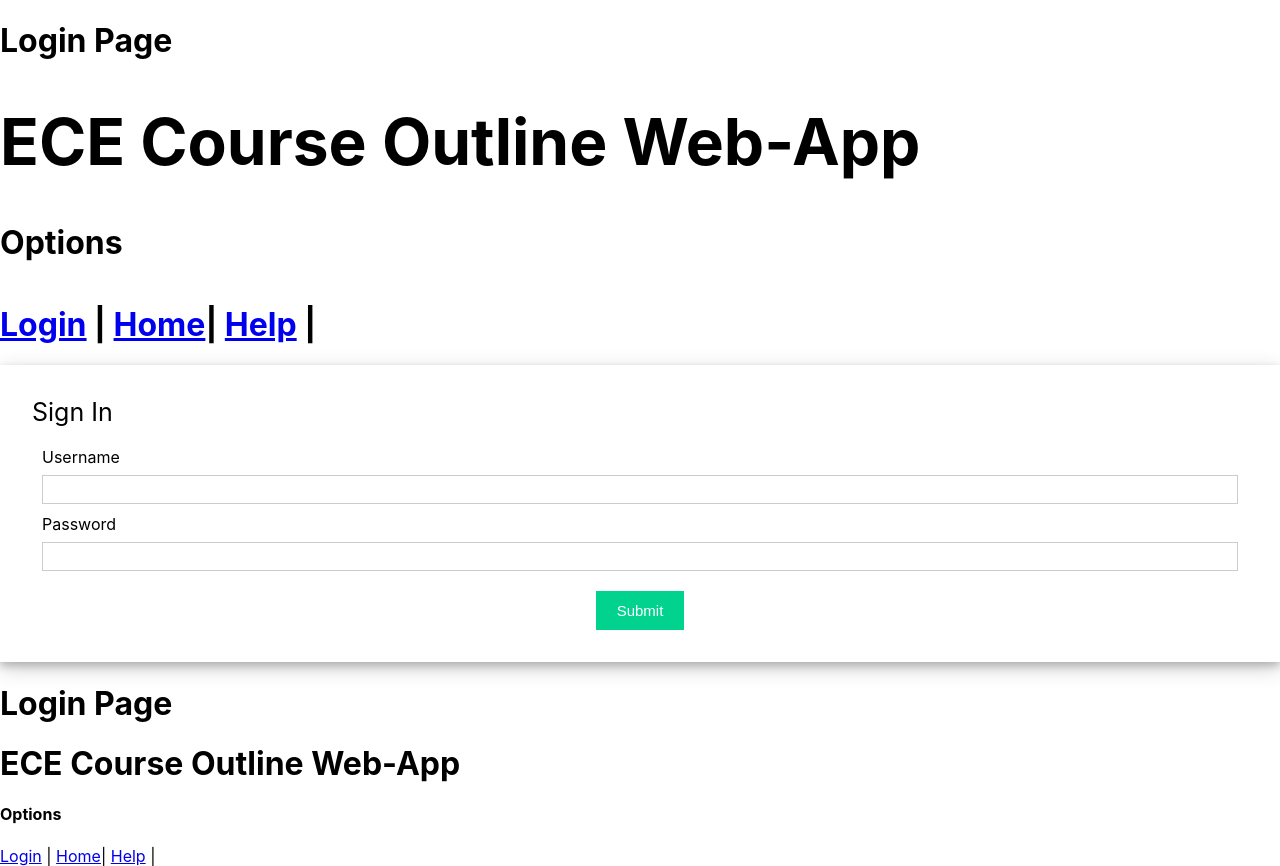
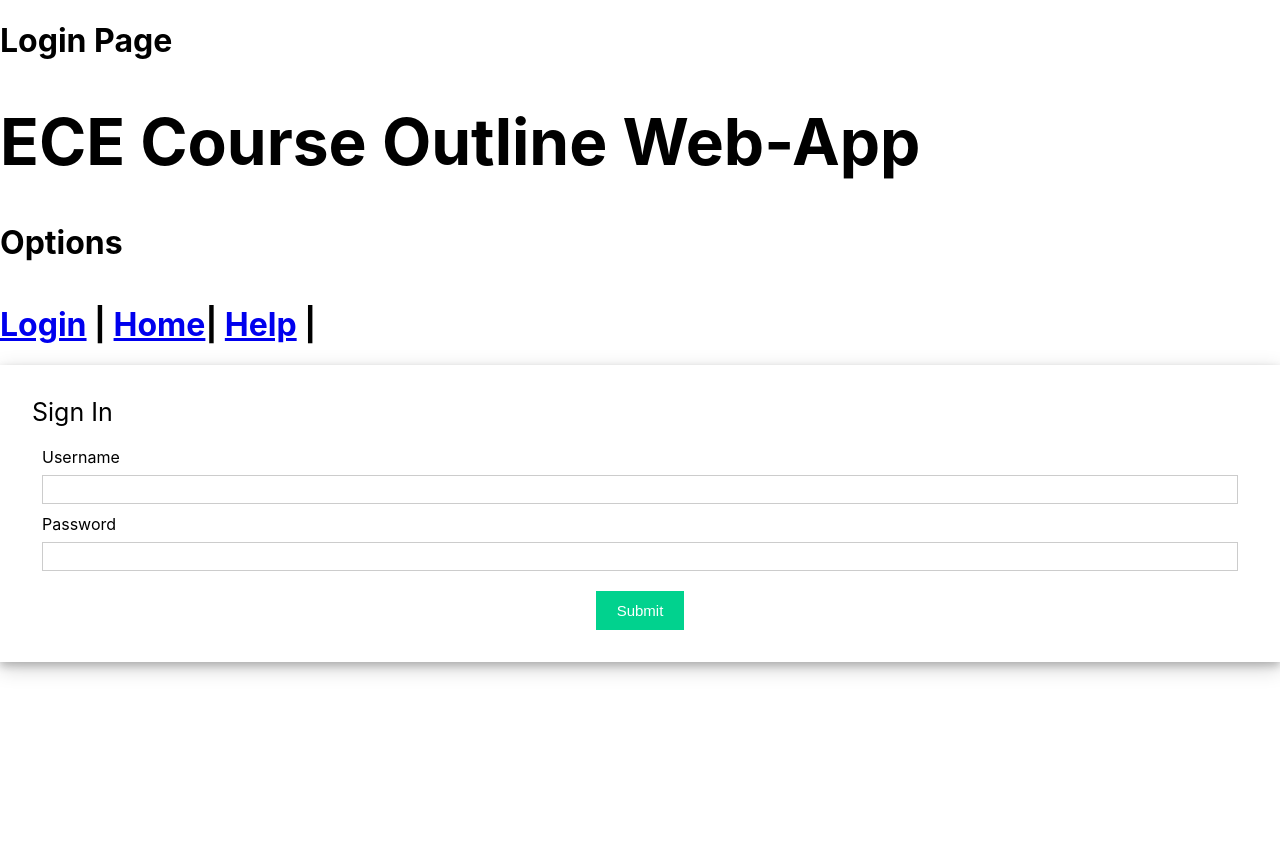
Before and after one commit to Jack-Lacy/se3350_groupproject-se3350-team-9, a React (Create React App) app in the folder client/: page / in a window 1280 px wide. After the commit the page ends 800 px from the top, so only its background shows below. Built offline with nearby package versions, Linux system fonts and the light colour scheme.

Commit message:
removed second header

```diff
--- a/client/src/components/Login.jsx
+++ b/client/src/components/Login.jsx
@@ -100,10 +100,6 @@ function Login (){
         {isSubmitted ? <div>User is successfully logged in</div> : renderForm}
       </div>
 
-            <h1>Login Page</h1>
-            <Header>
-            </Header>
-
 
 
 
```
